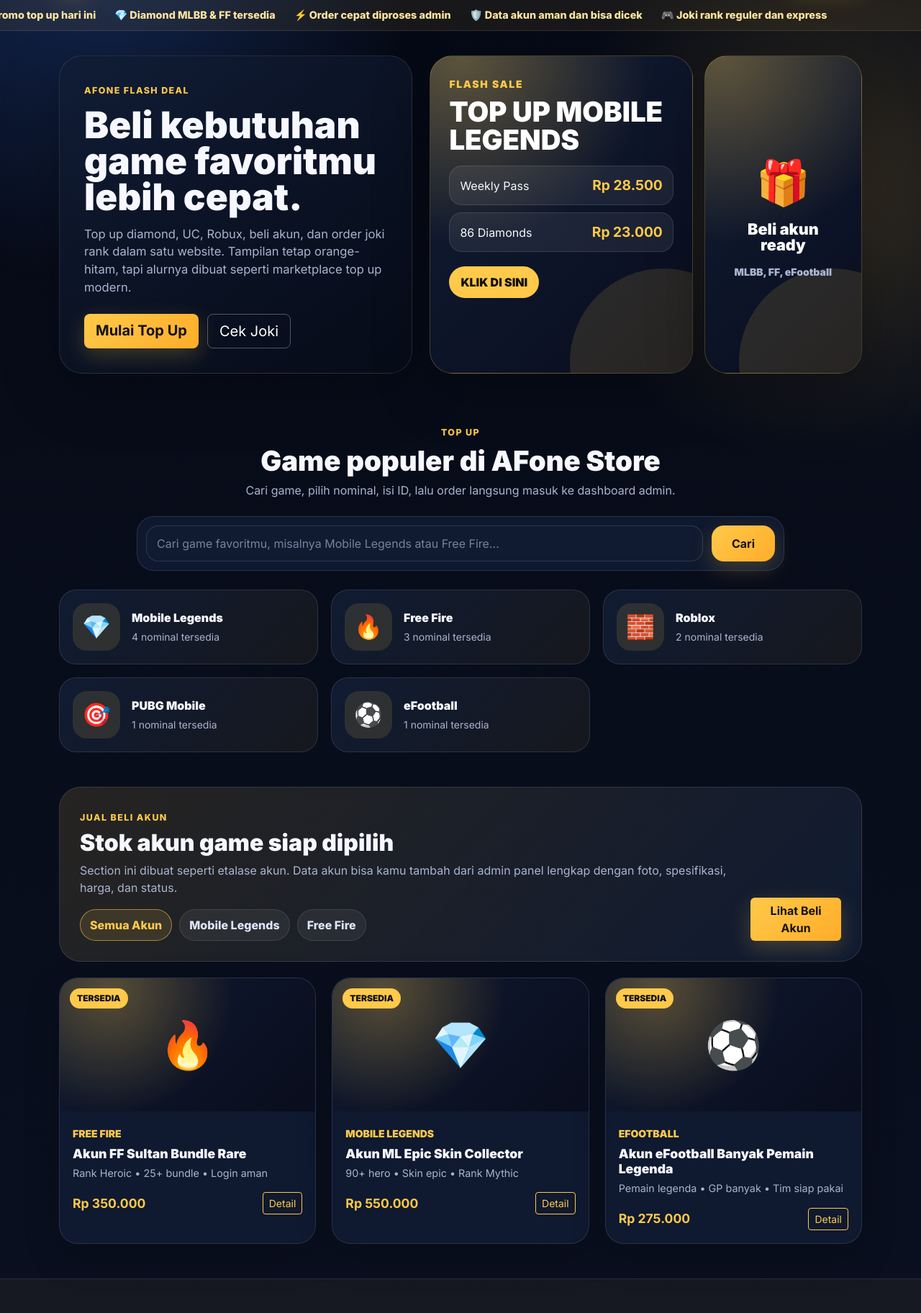
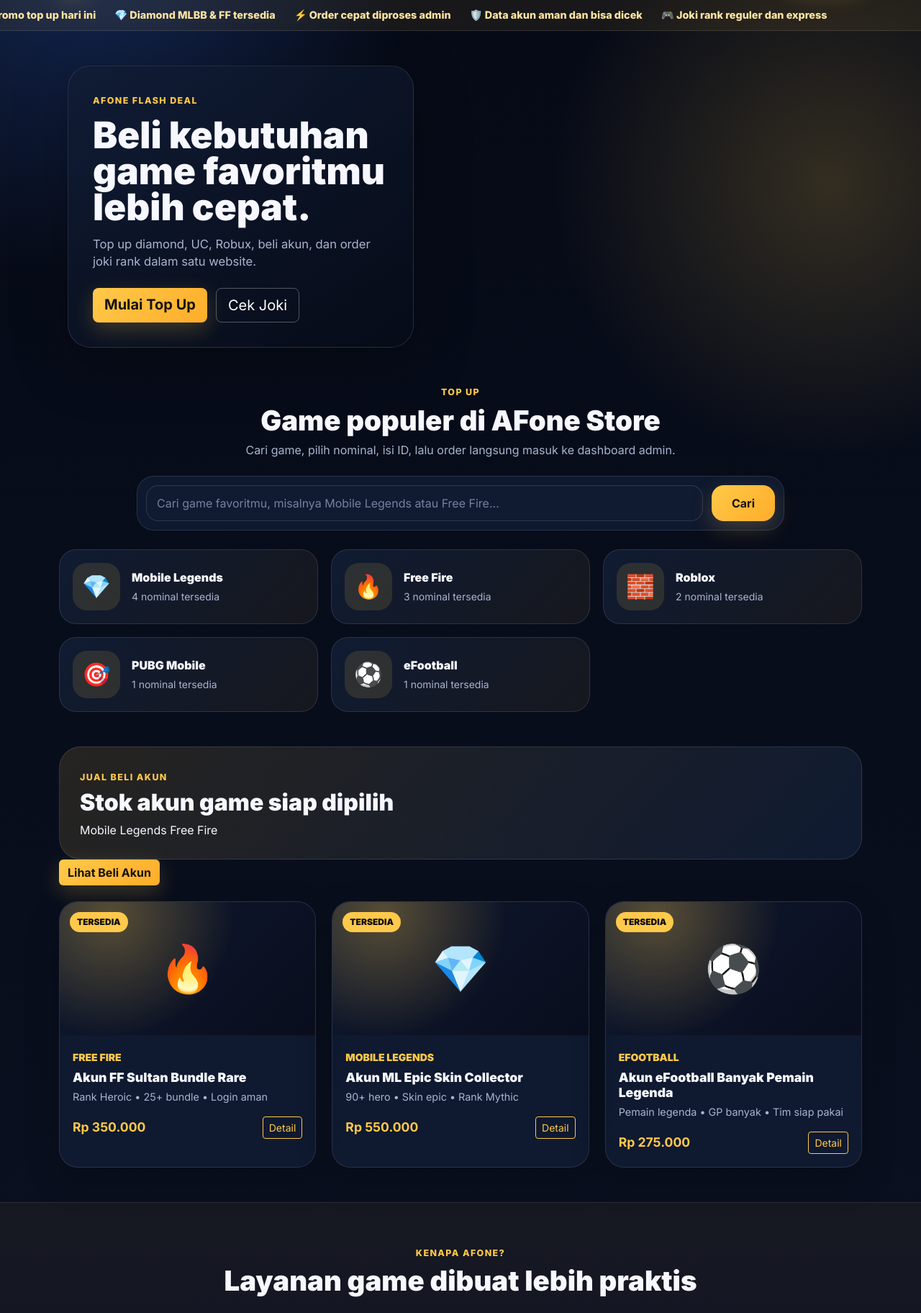
Before and after one commit to arulafwandi-gif/afone_store, a PHP site: page / in a window 1280 px wide. Shown: the part 65-1889 px from the top of the page at 72% size. Run offline with PHP 8.4, Linux system fonts and the light colour scheme; data comes from the database, SQL or seed files in the repository.

Commit message:
update lagi dahh

```diff
--- a/index.php
+++ b/index.php
@@ -22,38 +22,19 @@ require __DIR__ . '/includes/header.php';
     </div>
 </section>
 
-<section class="home-showcase">
+<section class="container home-block">
     <div class="container">
         <div class="home-promo-main">
             <div class="promo-copy">
                 <span class="section-kicker">AFone Flash Deal</span>
                 <h1>Beli kebutuhan game favoritmu lebih cepat.</h1>
-                <p>Top up diamond, UC, Robux, beli akun, dan order joki rank dalam satu website. Tampilan tetap orange-hitam, tapi alurnya dibuat seperti marketplace top up modern.</p>
+                <p>Top up diamond, UC, Robux, beli akun, dan order joki rank dalam satu website.</p>
                 <div class="promo-actions">
                     <a href="TopUp.php" class="btn btn-warning btn-lg fw-bold">Mulai Top Up</a>
                     <a href="Jokigame.php" class="btn btn-outline-light btn-lg">Cek Joki</a>
                 </div>
             </div>
-            <div class="promo-board">
-                <div class="sale-card sale-card-big">
-                    <small>FLASH SALE</small>
-                    <strong>TOP UP MOBILE LEGENDS</strong>
-                    <div class="sale-price-row">
-                        <span>Weekly Pass</span>
-                        <b>Rp 28.500</b>
-                    </div>
-                    <div class="sale-price-row">
-                        <span>86 Diamonds</span>
-                        <b>Rp 23.000</b>
-                    </div>
-                    <a href="TopUp.php" class="sale-link">Klik di sini</a>
-                </div>
-                <div class="sale-card sale-card-mini">
-                    <span>🎁</span>
-                    <strong>Beli akun ready</strong>
-                    <small>MLBB, FF, eFootball</small>
-                </div>
-            </div>
+
         </div>
     </div>
 </section>
@@ -94,9 +75,7 @@ require __DIR__ . '/includes/header.php';
         <div>
             <span class="section-kicker">Jual Beli Akun</span>
             <h2>Stok akun game siap dipilih</h2>
-            <p class="text-soft">Section ini dibuat seperti etalase akun. Data akun bisa kamu tambah dari admin panel lengkap dengan foto, spesifikasi, harga, dan status.</p>
-            <div class="shop-tabs">
-                <a class="active" href="beli-akun.php">Semua Akun</a>
+
                 <a href="beli-akun.php?game_id=1">Mobile Legends</a>
                 <a href="beli-akun.php?game_id=2">Free Fire</a>
             </div>
```
Also changed, not shown: uploads/game_20260623071512_4a50c1a5.jpg (added), uploads/game_20260623071606_33e39de9.jpg (added), uploads/game_20260623071624_f4e8130a.jpg (added).
